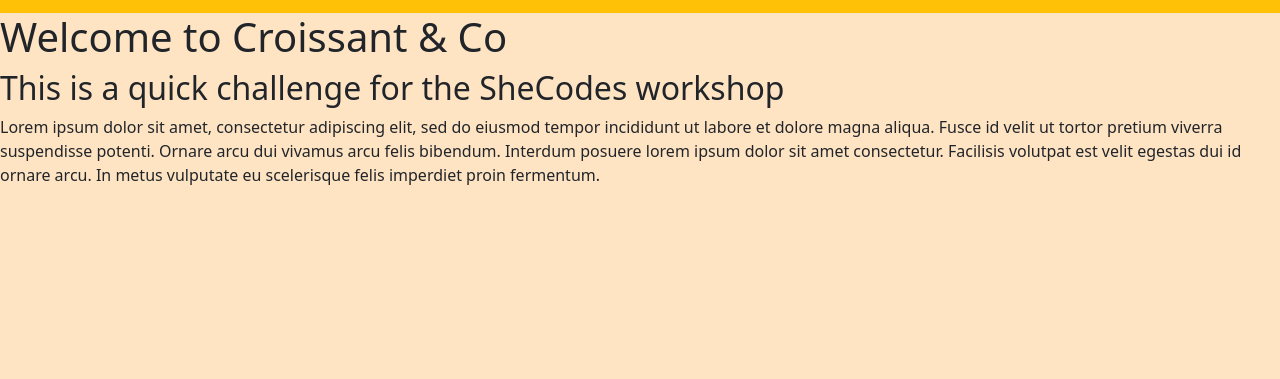
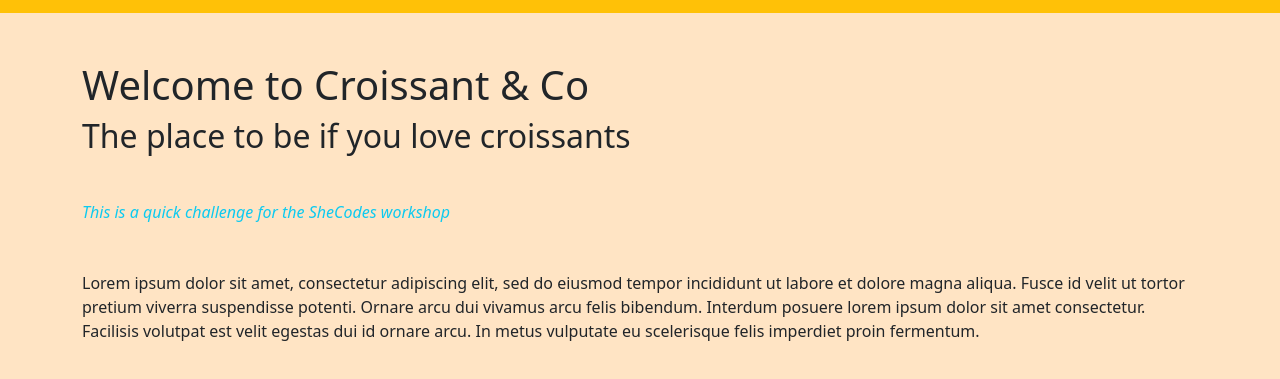
Before and after one commit to ilenia-n/Croissant, a plain HTML site: page index.html in a window 1280 px wide. Shown: the part 65-444 px from the top of the page. Drawn offline with nearby package versions, Linux system fonts and the light colour scheme.

Commit message:
updated and finished homepage

```diff
--- a/index.html
+++ b/index.html
@@ -33,10 +33,11 @@
           </div>
         </div>
       </nav>
-
+<div class="container mt-5">
     <h1>Welcome to Croissant & Co</h1>
-    <h2>This is a quick challenge for the SheCodes workshop</h2>
-    <p>Lorem ipsum dolor sit amet, consectetur adipiscing elit, sed do eiusmod tempor incididunt ut labore et dolore magna aliqua. Fusce id velit ut tortor pretium viverra suspendisse potenti. Ornare arcu dui vivamus arcu felis bibendum. Interdum posuere lorem ipsum dolor sit amet consectetur. Facilisis volutpat est velit egestas dui id ornare arcu. In metus vulputate eu scelerisque felis imperdiet proin fermentum.</p>
-
+    <h2>The place to be if you love croissants</h2>
+    <h6 class="fst-italic text-info mt-5">This is a quick challenge for the SheCodes workshop</h6>
+    <p class="mt-5">Lorem ipsum dolor sit amet, consectetur adipiscing elit, sed do eiusmod tempor incididunt ut labore et dolore magna aliqua. Fusce id velit ut tortor pretium viverra suspendisse potenti. Ornare arcu dui vivamus arcu felis bibendum. Interdum posuere lorem ipsum dolor sit amet consectetur. Facilisis volutpat est velit egestas dui id ornare arcu. In metus vulputate eu scelerisque felis imperdiet proin fermentum.</p>
+</div>
 </body>
 </html>
```
